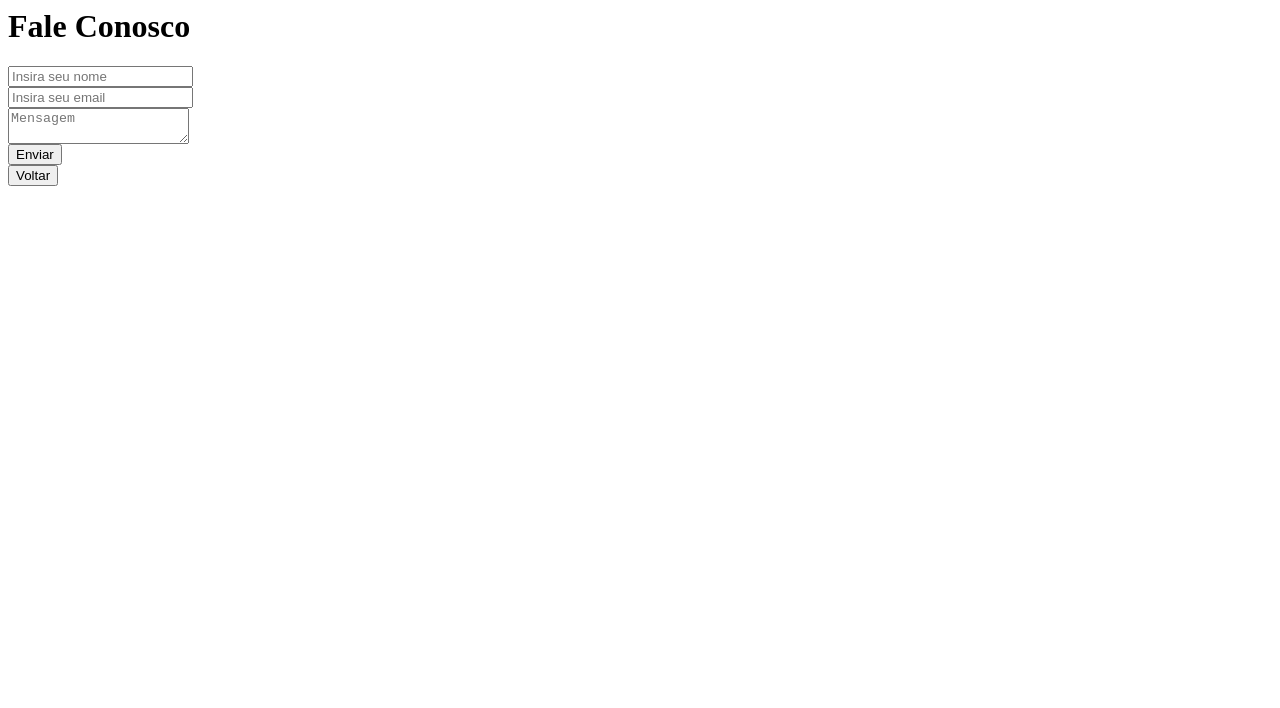
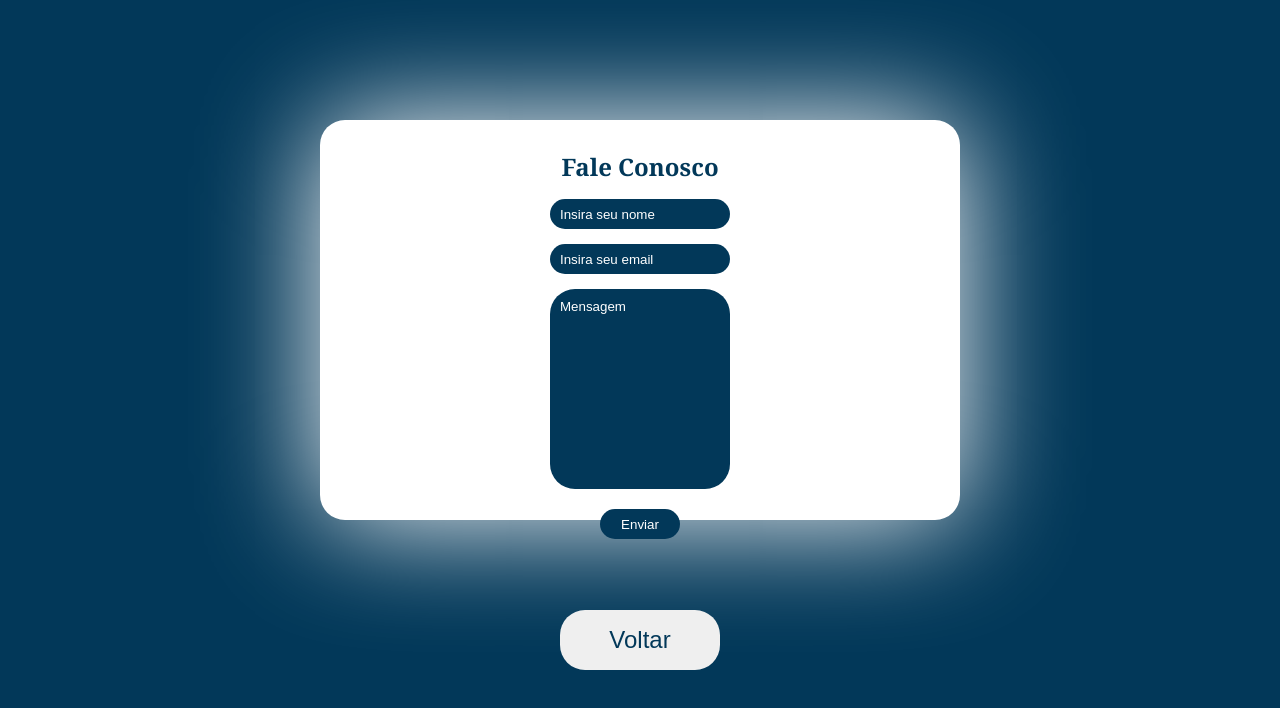
Before and after one commit to Otavio101/Eptran, a plain HTML site: page Arquivos/suporte.html in a window 1280 px wide. Drawn offline with Linux system fonts and the light colour scheme.

Commit message:
commit e push

```diff
--- a/Arquivos/style.css
+++ b/Arquivos/style.css
@@ -670,3 +670,121 @@
     text-align: center;
     color: #023859;
 } /* */
+
+.bodySuporte {
+    background-color: #023859;
+}
+
+.tituloSuporte {
+    font-family: cambria;
+    text-align: center;
+    font-size: x-large;
+    color: #023859;
+    margin-top: 30px;
+}
+
+.suporte {
+    position: absolute;
+    top: 40%;
+    left: 50%;
+    transform: translate(-50%, -50%);
+    background-color: white;
+    width: 50%;
+    height: 50%;
+    border-top-left-radius: 25px;
+    border-bottom-left-radius: 25px;
+    border-top-right-radius: 25px;
+    border-bottom-right-radius: 25px;
+    box-shadow: 0px 0px 120px rgba(255, 255, 255, 1);
+    text-align: center;
+}
+
+.nomeSuporte, .emailSuporte, .mensagemSuporte{
+    text-align: center;
+    margin-top: 15px;
+}
+
+.caixaNomeSuporte, .caixaEmailSuporte {
+    border-top-left-radius: 25px;
+    border-bottom-left-radius: 25px;
+    border-top-right-radius: 25px;
+    border-bottom-right-radius: 25px;
+    width: 180px;
+    height: 30px;
+    padding-left: 10px;
+    background-color: #023859;
+    color: white;
+    border: none;
+}
+.caixaNomeSuporte::placeholder{
+    color: white;
+}
+
+.caixaEmailSuporte::placeholder{
+    color: white;
+}
+
+.caixaMensagemSuporte{
+    border-top-left-radius: 25px;
+    border-bottom-left-radius: 25px;
+    border-top-right-radius: 25px;
+    border-bottom-right-radius: 25px;
+    width: 180px;
+    height: 200px;
+    background-color: #023859;
+    color: white;
+    resize: none;
+    font-family: arial;
+    border: none;
+}
+
+.caixaMensagemSuporte::placeholder{
+    color: white;
+}
+.mensagemSuporte textarea {
+    padding-top: 10px;
+    padding-left: 10px;
+}
+.enviarSuporte{
+    margin-top: 20px;
+    border-top-left-radius: 25px;
+    border-bottom-left-radius: 25px;
+    border-top-right-radius: 25px;
+    border-bottom-right-radius: 25px;
+    border-width: 1px;
+    border: none;
+    background-color: #023859;
+    color: white;
+    width: 80px;
+    height: 30px;
+    cursor: pointer;
+    transition: box-shadow 0.3s ease;
+    box-shadow: 0px 4px 6p #023859;
+}
+
+.enviarSuporte:hover {
+    box-shadow: 0px 8px 12px #023859;
+}
+
+.voltarPaginaSuporte{
+    position: absolute;
+    top: 80%;
+    left: 50%;
+    transform: translate(-50%, -50%);
+    border-top-left-radius: 25px;
+    border-bottom-left-radius: 25px;
+    border-top-right-radius: 25px;
+    border-bottom-right-radius: 25px;
+    width: 160px;
+    height: 60px;
+    font-size: x-large;
+    border: none;
+    color: #023859;
+    cursor: pointer;
+    transition: box-shadow 0.3s ease;
+    box-shadow: 0px 4px 6p white;
+}
+
+.voltarPaginaSuporte:hover {
+    box-shadow: 0px 4px 12px white;
+}
```
